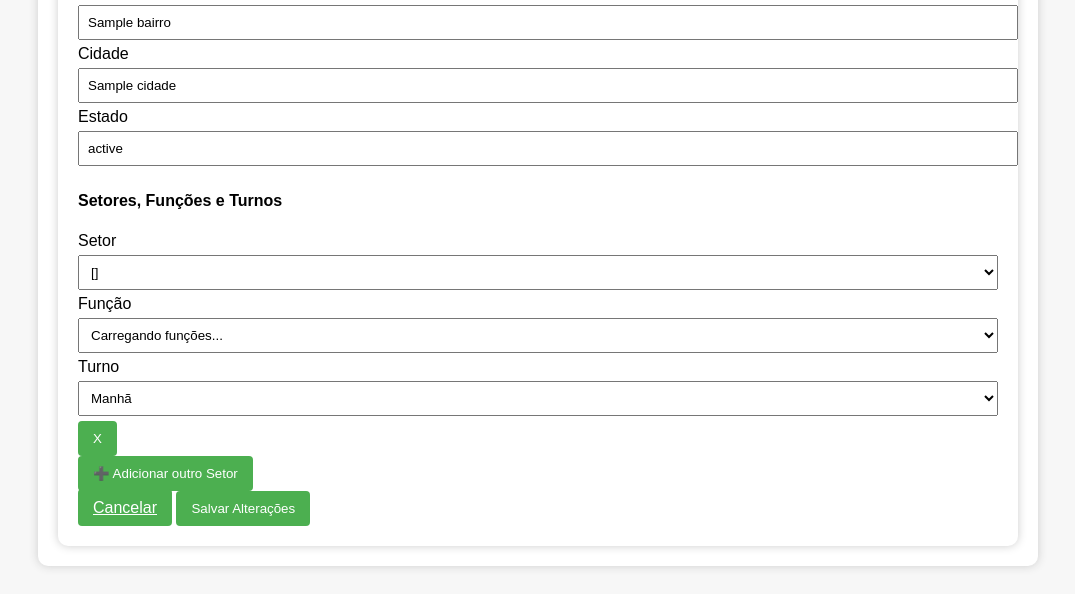
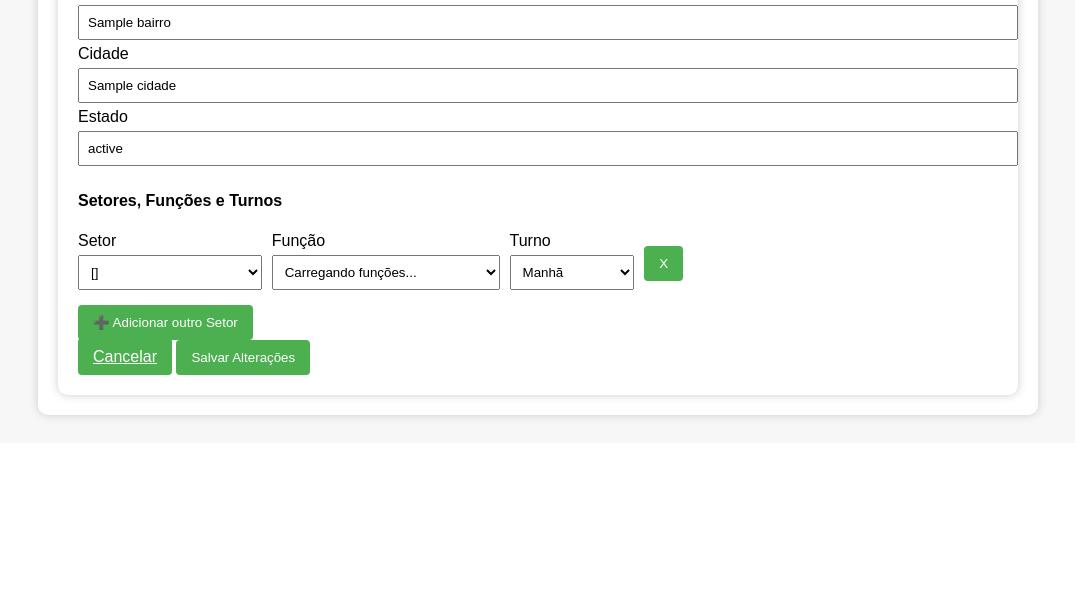
Before and after one commit to rdfranca/centro-espirita-app, a Flask app: page /editar/1 in a window 1280 px wide. Shown: the part 856-1450 px from the top of the page, without its empty margins (102-1177 px from the left). After the commit the page ends 1277 px from the top, so only its background shows below. Run offline with Flask 3, Linux system fonts and the light colour scheme; a database or web service that is not in the repository returns one stand-in record (values such as "Sample title"); data that the repository does not hold is empty; some libraries are stand-ins or nearby versions.

Commit message:
alteração campos

```diff
--- a/templates/editar.html
+++ b/templates/editar.html
@@ -54,7 +54,7 @@
         <h4>Setores, Funções e Turnos</h4>
         <div id="vinculos">
             {% for setor_id, funcao_id, turno in vinculos %}
-            <div class="row align-items-end mb-3 vinculo">
+            <div class="vinculo" style="display: flex; gap: 10px; align-items: center; margin-bottom: 10px;">
                 <div class="col">
                     <label>Setor</label>
                     <select name="setores[]" class="form-select setor">
```
